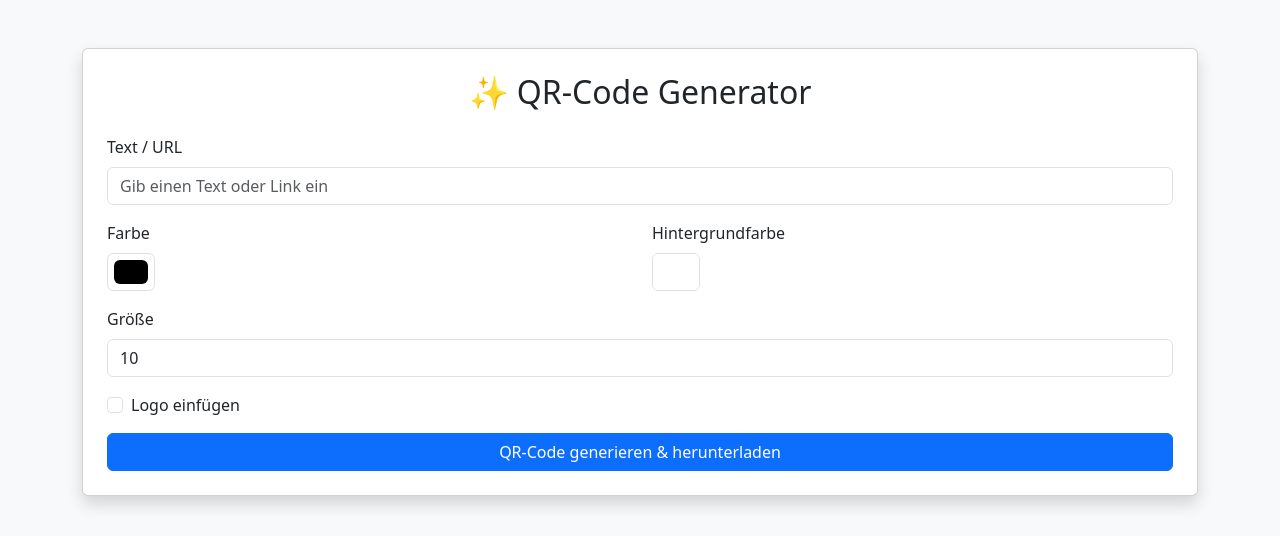
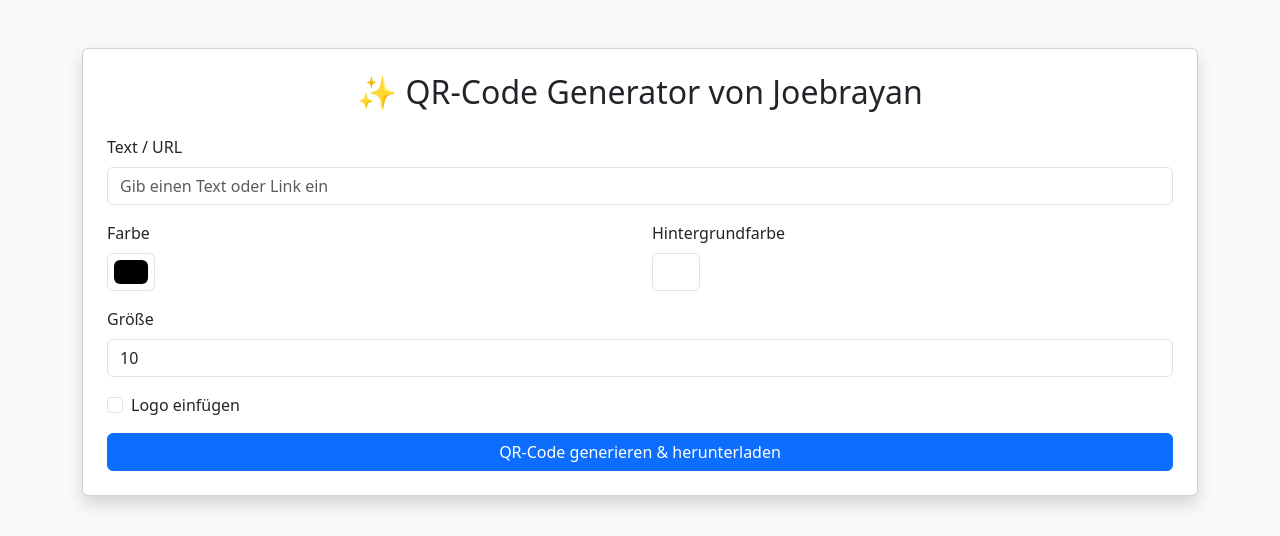
Before and after one commit to joebrayanforus/qr-code-generator-, a Flask app: page / in a window 1280 px wide. Shown: the top 536 px of the page. Run offline with Flask 3, Linux system fonts and the light colour scheme.

Commit message:
Update index.html

```diff
--- a/qr-code-generator/templates/index.html
+++ b/qr-code-generator/templates/index.html
@@ -2,14 +2,14 @@
 <html lang="de">
 <head>
     <meta charset="UTF-8">
-    <title>QR-Code Generator</title>
+    <title>QR-Code Generator von Joebrayan</title>
     <link href="https://cdn.jsdelivr.net/npm/bootstrap@5.3.2/dist/css/bootstrap.min.css" rel="stylesheet">
 </head>
 <body class="bg-light">
 
 <div class="container py-5">
     <div class="card shadow p-4">
-        <h2 class="mb-4 text-center">✨ QR-Code Generator</h2>
+        <h2 class="mb-4 text-center">✨ QR-Code Generator von Joebrayan</h2>
         <form method="POST">
             <div class="mb-3">
                 <label class="form-label">Text / URL</label>
```
